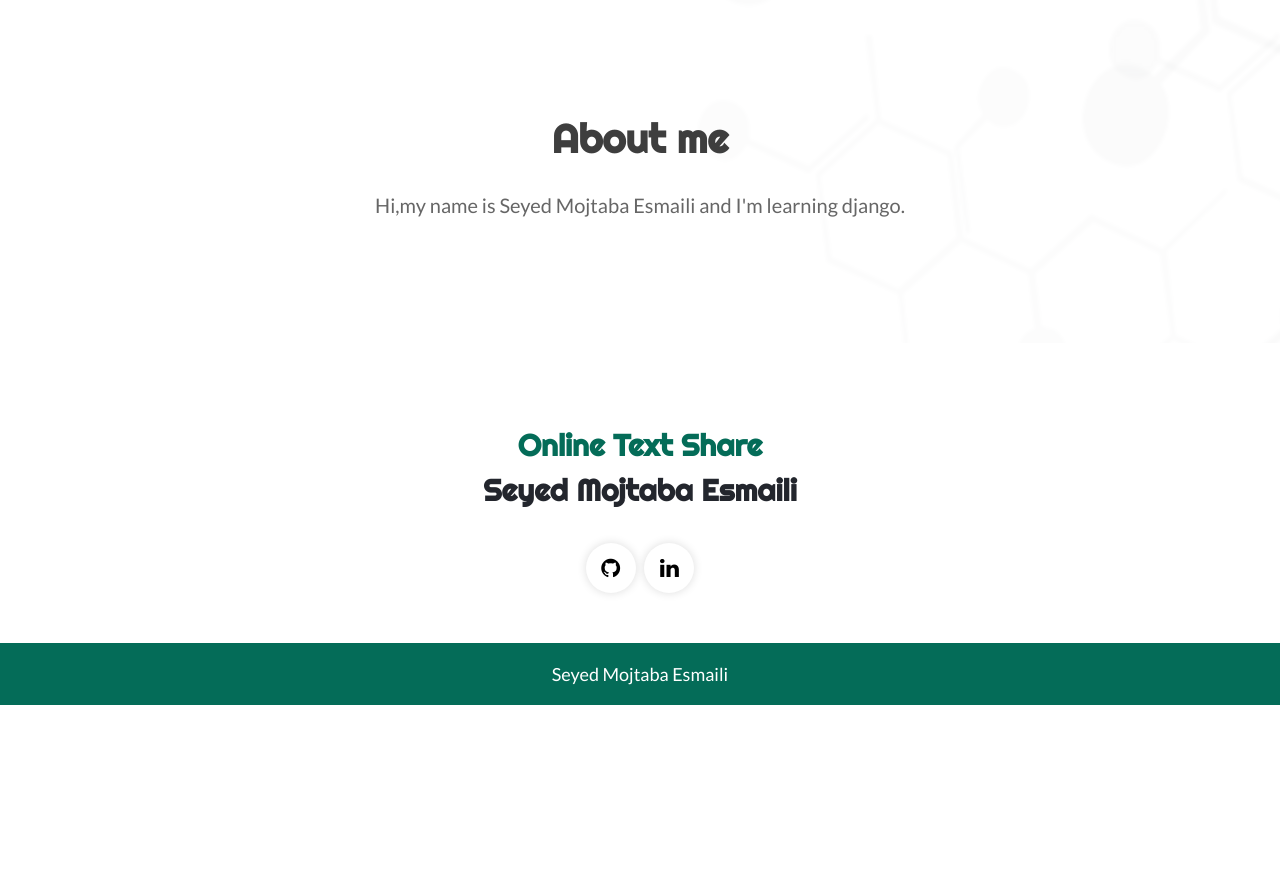
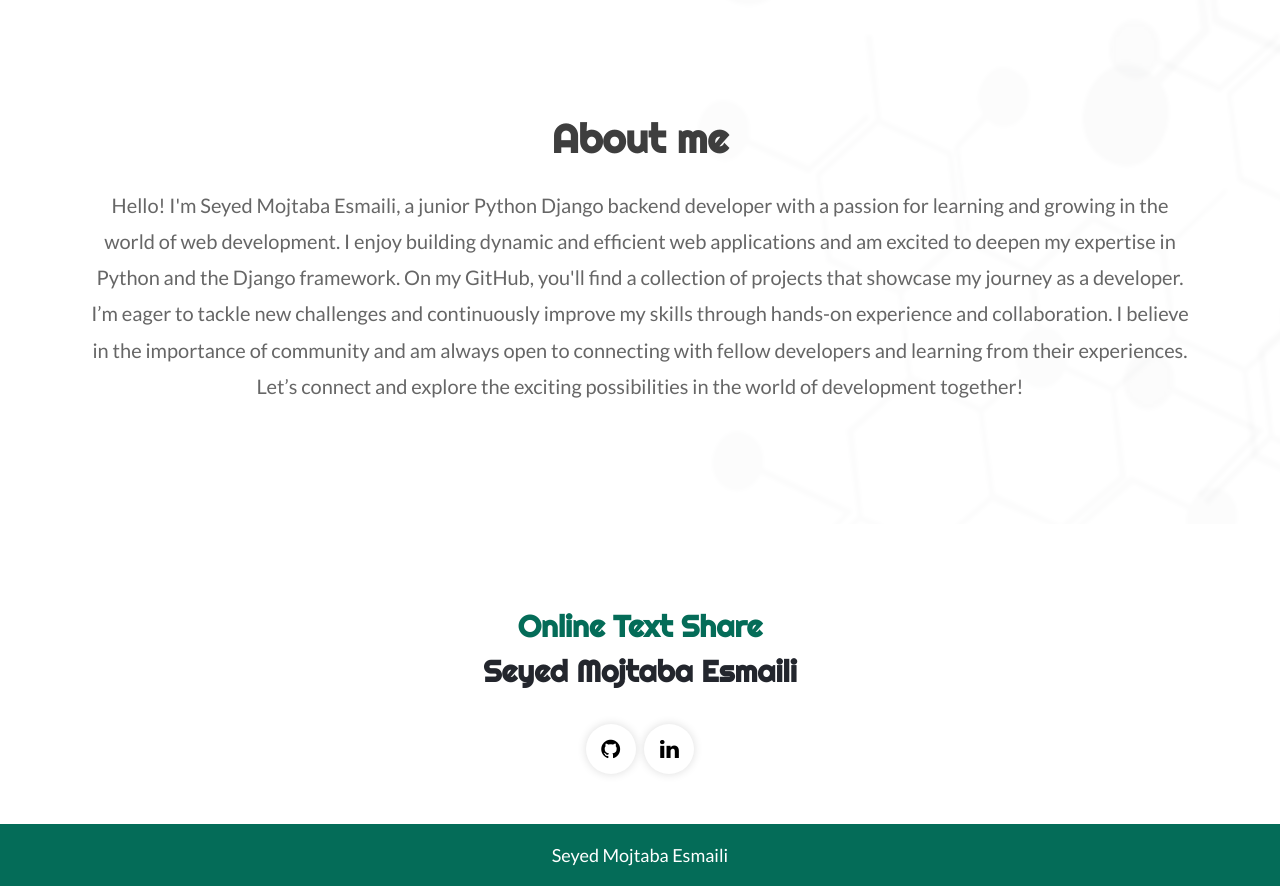
Before and after one commit to SMojtabaE/OnlineTextShare, a Django app: page /about/ in a window 1280 px wide. Shown: the part 111-997 px from the top of the page. Before the commit the page ends 816 px from the top, so only its background shows below. Run offline with Django 4.2, Linux system fonts and the light colour scheme; some libraries are stand-ins or nearby versions; some web fonts are replaced.

Commit message:
update aboutme

```diff
--- a/posts/templates/posts/about.html
+++ b/posts/templates/posts/about.html
@@ -28,8 +28,18 @@
                   <div class="titlepage">
                      <div class="about">
                         <h2>About me</h2>
-                        <span>Hi,my name is Seyed Mojtaba Esmaili and I'm learning django.
-
+                        <span>Hello! I'm Seyed Mojtaba Esmaili, a junior Python Django backend developer
+                            with a passion for learning and growing in the world of web development. I
+                            enjoy building dynamic and efficient web applications and am excited to deepen
+                             my expertise in Python and the Django framework.
+                           On my GitHub, you'll find a collection of projects that showcase my journey
+                           as a developer. I’m eager to tackle
+                             new challenges and continuously improve my skills through hands-on experience and
+                             collaboration.
+                            I believe
+                             in the importance of community and am always open to connecting with fellow developers
+                              and learning from their experiences.
+                           Let’s connect and explore the exciting possibilities in the world of development together!
                         </span>
                      </div>
                   </div>
```
